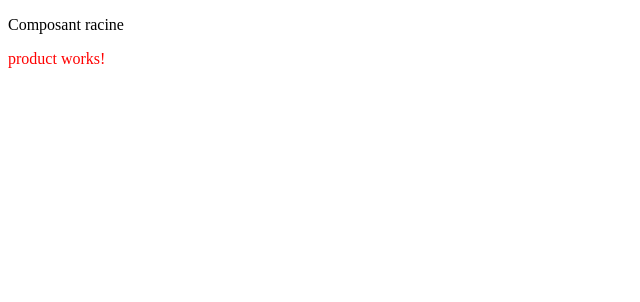
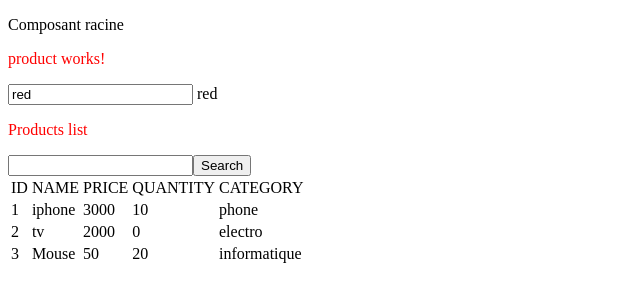
Before and after one commit to Naderab/angular4twin4, an Angular app: page / in a window 1280 px wide. Shown: the top 302 px of the page, without its empty margins (0-640 px from the left). Built offline with nearby package versions, Linux system fonts and the light colour scheme.

Commit message:
manipulation des composants seance 2

```diff
--- a/src/app/app.module.ts
+++ b/src/app/app.module.ts
@@ -4,6 +4,7 @@
 import { AppRoutingModule } from './app-routing.module';
 import { AppComponent } from './app.component';
 import { ProductComponent } from './product/product.component';
+import { FormsModule } from '@angular/forms';
 
 @NgModule({
   declarations: [
@@ -12,7 +13,8 @@
   ],
   imports: [
     BrowserModule,
-    AppRoutingModule
+    AppRoutingModule,
+    FormsModule
   ],
   providers: [],
   bootstrap: [AppComponent]
--- /dev/null
+++ b/src/app/core/product.ts
@@ -0,0 +1,11 @@
+export class Product {
+    id: string="";
+    name: string="";
+    price: number = 0;
+    quantity: number = 0;
+    category: Category = new Category();
+}
+export class Category {
+    id: string = "";
+    type: string = "";
+}
--- a/src/app/product/product.component.css
+++ b/src/app/product/product.component.css
@@ -1,3 +1,9 @@
 .title {
     color: red;
 }
+.redtitle{
+    color:red;
+}
+.greentitle{
+    color:green;
+}
--- a/src/app/product/product.component.html
+++ b/src/app/product/product.component.html
@@ -1 +1,44 @@
 <p class="title">product works!</p>
+<input type="text" name="color" [(ngModel)]="color">
+{{color}}
+<p [style.color]="color">{{title}}</p>
+<!--{{product.id}}
+<p [style.color]="product.quantity == 0 ? 'red' : 'green'">{{product.name}}</p>
+<p [class]="product.quantity == 0 ? 'redtitle' : 'greentitle'">{{product.name}}</p>
+
+{{product.price}}
+{{product.quantity}}
+{{product.category.id}}
+{{product.category.type}}
+<button [disabled]="product.quantity == 0" (click)="buy(product)">Buy</button>
+<p [style.color]="getColor(product2)">{{product2.name}}</p>
+{{product2.id}}
+
+{{product2.price}}
+{{product2.quantity}}
+{{product2.category.id}}
+{{product2.category.type}}
+<button [disabled]="product2.quantity == 0" (click)="buy(product2)">Buy</button>-->
+<div *ngIf="products.length > 0">
+<input type="text" name="search" [(ngModel)]="search">
+<button (click)="searchProduct()">Search</button>
+<table>
+    <tr>
+        <td>ID</td>
+        <td>NAME</td>
+        <td>PRICE</td>
+        <td>QUANTITY</td>
+        <td>CATEGORY</td>
+    </tr>
+    <tr *ngFor="let p of products">
+        <td>{{p.id}}</td>
+        <td>{{p.name}}</td>
+        <td>{{p.price}}</td>
+        <td>{{p.quantity}}</td>
+        <td>{{p.category.type}}</td>
+    </tr>
+</table>
+</div>
+<div *ngIf="products.length == 0">
+    <p>Pas de produit</p>
+</div>
--- a/src/app/product/product.component.ts
+++ b/src/app/product/product.component.ts
@@ -1,10 +1,50 @@
 import { Component } from '@angular/core';
-
+import { Product } from '../core/product';
 @Component({
   selector: 'app-product',
   templateUrl: './product.component.html',
-  styleUrls: ['./product.component.css']
+  styleUrls: ['./product.component.css'],
 })
 export class ProductComponent {
+  title: string = 'Products list';
+  color: string = 'red';
+  search: string = "";
+  products: Product[] = [
+    {
+      id: '1',
+      name: 'iphone',
+      price: 3000,
+      quantity: 10,
+      category: { id: '1', type: 'phone' },
+    },
+    {
+      id: '2',
+      name: 'tv',
+      price: 2000,
+      quantity: 0,
+      category: { id: '2', type: 'electro' },
+    },
+    {
+      id: '3',
+      name: 'Mouse',
+      price: 50,
+      quantity: 20,
+      category: { id: '3', type: 'informatique' },
+    },
+  ];
 
+  // getColor(p: Product) {
+  //   return p.quantity == 0 ? 'red' : 'green';
+  // }
+  getColor(t: string) {
+    console.log(t)
+    return t;
+  }
+  buy(p: Product) {
+    p.quantity--;
+  }
+
+  searchProduct() {
+    this.products = this.products.filter(p => p.name == this.search);
+  }
 }
```
